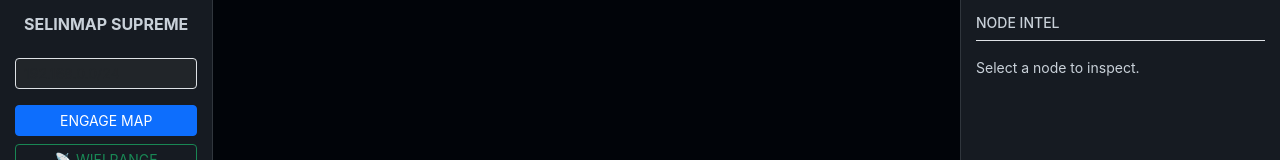
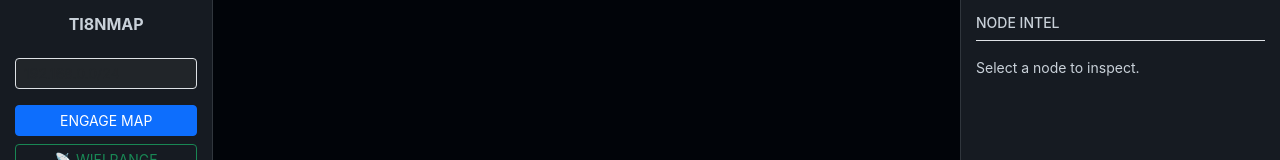
Before and after one commit to Jack111I/TI8NMAP, a plain HTML site: page index.html in a window 1280 px wide. Shown: the top 160 px of the page. Drawn offline with nearby package versions, Linux system fonts and the light colour scheme; no server answers.

Commit message:
index.html

```diff
--- a/index.html
+++ b/index.html
@@ -16,7 +16,7 @@
 <body>
     <div class="row g-0">
         <div class="col-md-2 sidebar text-center">
-            <h6 class="text-acc fw-bold mb-4">SELINMAP SUPREME</h6>
+            <h6 class="text-acc fw-bold mb-4">TI8NMAP</h6>
             <input id="target" class="form-control form-control-sm bg-dark text-white mb-3" placeholder="192.168.0.0/24">
             <button onclick="launch()" class="btn btn-primary btn-sm w-100 mb-2">ENGAGE MAP</button>
             <button onclick="socket.emit('scan_wifi'); showWiFi()" class="btn btn-outline-success btn-sm w-100">📡 WIFI RANGE</button>
@@ -95,4 +95,5 @@
         draw();
     </script>
 </body>
+
 </html>
```
